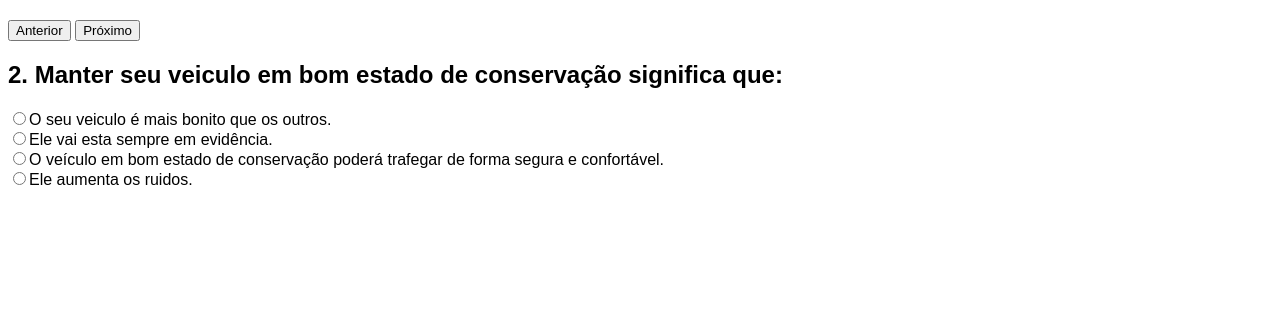
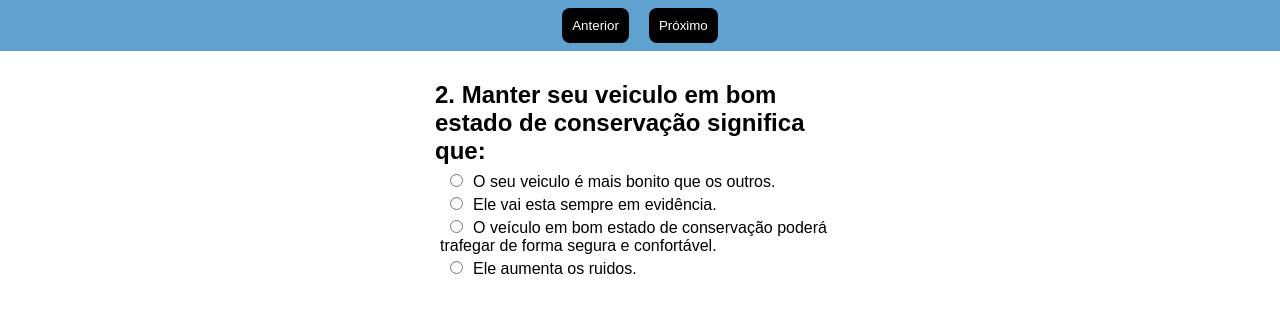
Before and after one commit to RayanDiniz/simulado-autoescola, a plain HTML site: page index.html in a window 1280 px wide. Both pictures are taken after a click on the button "Próximo". Drawn offline with Linux system fonts and the light colour scheme.

Commit message:
atualizaçao

```diff
--- a/App.js
+++ b/App.js
@@ -98,7 +98,7 @@ const showResult = () => {
             result.innerText = "Correto"
             result.style.color = "green"
           } else {
-            result.innerText = "Errado"
+            result.innerText = "Errado: "+correctAnswer
             result.style.color = "red"
           }
         }
--- a/data.json
+++ b/data.json
@@ -103,11 +103,11 @@
     },
     {
       "quest": "Para que à circulação em lugares desconhecidos seja facilitada, devemos:",
-      "correct": "Estudar o mapa da cidade ou rodoviário antecipadamente, planejado o trajeto a ser percorrido.",
+      "correct": "Estudar o mapa da cidade ou rodoviário antecipadamente, planejando o trajeto a ser percorrido.",
       "img": "",
       "options": [
         "Ter no veículo computador de bordo.",
-        "Estudar o mapa da cidade ou rodoviário antecipadamente, planejado o trajeto a ser percorrido.",
+        "Estudar o mapa da cidade ou rodoviário antecipadamente, planejando o trajeto a ser percorrido.",
         "Perguntar para outros motoristas, pois os mapas tem erros.",
         "Não olhar mapas."
       ]
@@ -168,7 +168,7 @@
       ]
     },
     {
-      "quest": "Analise as condutas feitas em uma vítima de acidente que está sangrando e inconsciente: I. não movimentar a vítima; II. Aguardar o socorro profissional; III. Aplicar toniquete para estancar a hemorragia.<br/>As condutas corretas estão descritas na alternativa:",
+      "quest": "Analise as condutas feitas em uma vítima de acidente que está sangrando e inconsciente: I. não movimentar a vítima; II. Aguardar o socorro profissional; III. Aplicar toniquete para estancar a hemorragia. As condutas corretas estão descritas na alternativa:",
       "correct": "I e II, openas.",
       "img": "",
       "options": [
@@ -322,7 +322,7 @@
       ]
     },
     {
-      "quest": "Onde é permitido o trânsito em marcha à rê?",
+      "quest": "Onde é permitido o trânsito em marcha à ré?",
       "correct": "Apenas para pequenas manobras.",
       "img": "",
       "options": [
--- a/style.css
+++ b/style.css
@@ -1,12 +1,86 @@
-
+* {
+  margin: 0;
+  padding: 0;
+}
 body {
   font-family: Arial, sans-serif;
+  margin-top: 60px;
+  display: flex;
+  align-items: center;
+  justify-content: center;
 }
 .question {
   margin-bottom: 20px;
 }
 .navigation {
-  margin-top: 20px;
+  margin: 0;
+  padding: 0.5em;
+  position: fixed;
+  top: 0;
+  width: 100%;
+  height: fit-content;
+  background-color: rgba(45, 133, 192, 0.76);
+  color: #fff;
+  display: flex;
+  justify-content: center;
+}.navigation button {
+  padding: 10px;
+  margin-inline: 10px;
+  text-decoration: none;
+  color: #fff;
+  background-color: black;
+  border: none;
+  border-radius: 8px;
+}.navigation button:active {
+  transform: scale(0.8);
 }
+#prevBtn:hover {
+  cursor: pointer;
+  background-color: red;
+}
+#nextBtn:hover {
+  cursor: pointer;
+  background-color: green;
+}
+#finishBtn:hover {
+  cursor: pointer;
+  background-color: yellow;
+}
+
 .hidden {
   display: none;
+}
+
+.main {
+  width: 420px;
+  margin: 1em;
+  word-break: normal;
+}
+
+.question {
+  margin: 5px;
+}.question h2 {
+  margin-bottom: 8px;
+}.question h2 span {
+  margin: 10px;
+  font-size: 15px;
+  line-height: 0.8em;
+}
+.myDivOption {
+  margin: 5px;
+}
+.myDivOption input {
+  margin-inline: 10px;
+}
+
+#resultSection {
+  position: fixed;
+  bottom: 0;
+  left: 0;
+  width: 100%;
+  padding: 10px;
+  background-color: green;
+  color: #fff;
+  display: flex;
+  justify-content: center;
+}
```
Also changed, not shown: index.html (+0 -2 lines), img/imagem1.png, img/imagem2.png, img/imagem4.png.
